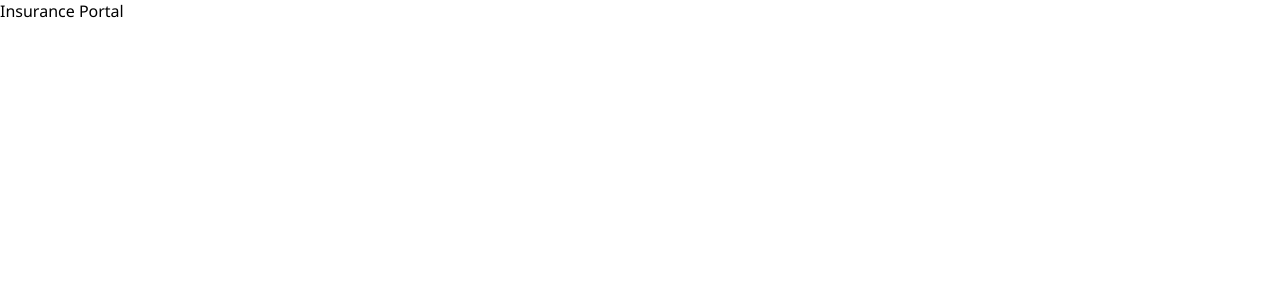
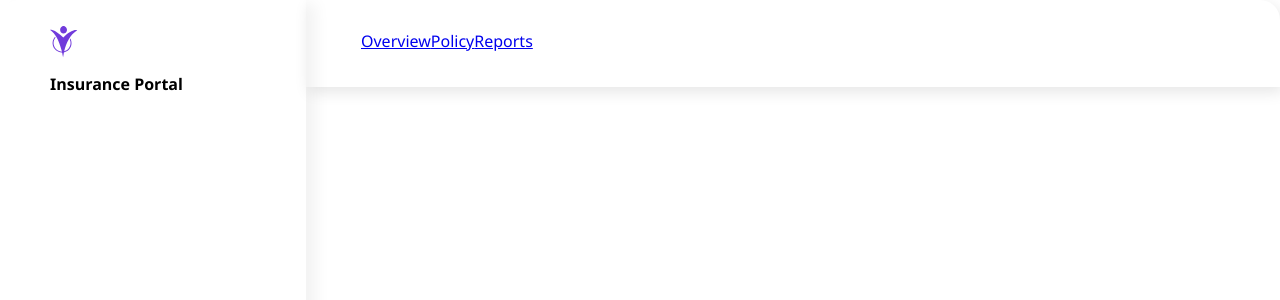
Before and after one commit to valmir-haxholli/reports-app, a React (Create React App) app: page / in a window 1280 px wide. Shown: the top 300 px of the page. Built offline with nearby package versions, Linux system fonts and the light colour scheme.

Commit message:
added logo asset, react routing, header and sidebar styling implemented

```diff
--- a/package.json
+++ b/package.json
@@ -8,6 +8,7 @@
     "@testing-library/user-event": "^13.5.0",
     "react": "^18.1.0",
     "react-dom": "^18.1.0",
+    "react-router-dom": "^6.3.0",
     "react-scripts": "5.0.1",
     "sass": "^1.51.0",
     "web-vitals": "^2.1.4"
--- a/public/index.html
+++ b/public/index.html
@@ -28,7 +28,7 @@
   </head>
   <body>
     <noscript>You need to enable JavaScript to run this app.</noscript>
-    <div id="root"></div>
+    <div id="main"></div>
     <!--
       This HTML file is a template.
       If you open it directly in the browser, you will see an empty page.
--- a/src/App.js
+++ b/src/App.js
@@ -1,9 +1,13 @@
+import Sidebar from "./components/Sidebar/Sidebar";
+import Header from "./components/Header/Header";
+
 import './styles/global.scss';
 
 function App() {
   return (
     <>
-      Insurance Portal
+      <Sidebar />
+      <Header />
     </>
   );
 }
--- a/src/components/Header/Header.js
+++ b/src/components/Header/Header.js
@@ -0,0 +1,16 @@
+import React  from 'react';
+import { Link } from "react-router-dom";
+
+import './Header.scss';
+
+const Header = () => {
+    return (
+        <div className='header'>
+            <Link to='/'>Overview</Link>
+            <Link to='/'>Policy</Link>
+            <Link to='/'>Reports</Link>
+        </div>
+    );
+};
+
+export default Header;
--- /dev/null
+++ b/src/components/Header/Header.scss
@@ -0,0 +1,7 @@
+.header {
+  width: calc(100% - 306px);
+  max-height: 87px;
+  padding: 30px 0 36px 55px;
+  box-shadow: 3px 5px 15px rgba(0, 0, 0, 0.1);
+  border-radius: 0px 20px 0px 0px;
+}
--- a/src/components/Sidebar/Sidebar.js
+++ b/src/components/Sidebar/Sidebar.js
@@ -0,0 +1,17 @@
+import React from 'react';
+import { ReactComponent as Logo } from '../../assets/images/logo.svg';
+
+import './Sidebar.scss';
+
+const Sidebar = () => {
+    return (
+        <div className='sidebar'>
+            <div className='sidebar__logo'>
+                <Logo />
+                <h1>Insurance Portal</h1>
+            </div>
+        </div>
+    );
+};
+
+export default Sidebar;
--- /dev/null
+++ b/src/components/Sidebar/Sidebar.scss
@@ -0,0 +1,15 @@
+.sidebar {
+  width: 306px;
+  min-width: 306px;
+  height: 100vh;
+  padding: 26px 83px 33px 50px;
+  box-shadow: 10px 3px 15px rgba(0, 0, 0, 0.05);
+  border-radius: 20px 0 20px 20px;
+
+  &_logo {
+    display: flex;
+    svg {
+      width: 40px;
+    }
+  }
+}
--- a/src/index.js
+++ b/src/index.js
@@ -1,8 +1,11 @@
 import React from 'react';
 import ReactDOM from 'react-dom/client';
+import { BrowserRouter } from "react-router-dom";
 import App from './App';
 
-const root = ReactDOM.createRoot(document.getElementById('root'));
+const root = ReactDOM.createRoot(document.getElementById('main'));
 root.render(
-    <App />
+    <BrowserRouter>
+        <App />
+    </BrowserRouter>
 );
--- a/src/styles/global.scss
+++ b/src/styles/global.scss
@@ -2,6 +2,10 @@
 
 * {
   box-sizing: border-box;
+}
+
+#main {
+  display: flex;
 }
 
 body {
@@ -11,4 +15,10 @@ body {
   sans-serif;
   -webkit-font-smoothing: antialiased;
   -moz-osx-font-smoothing: grayscale;
+
+  h1 {
+    font-weight: 600;
+    font-size: 16px;
+    line-height: 21px;
+  }
 }
```
Also changed, not shown: src/assets/images/logo.svg (added), 1 other file (tests, documents, lock files or other folders).
